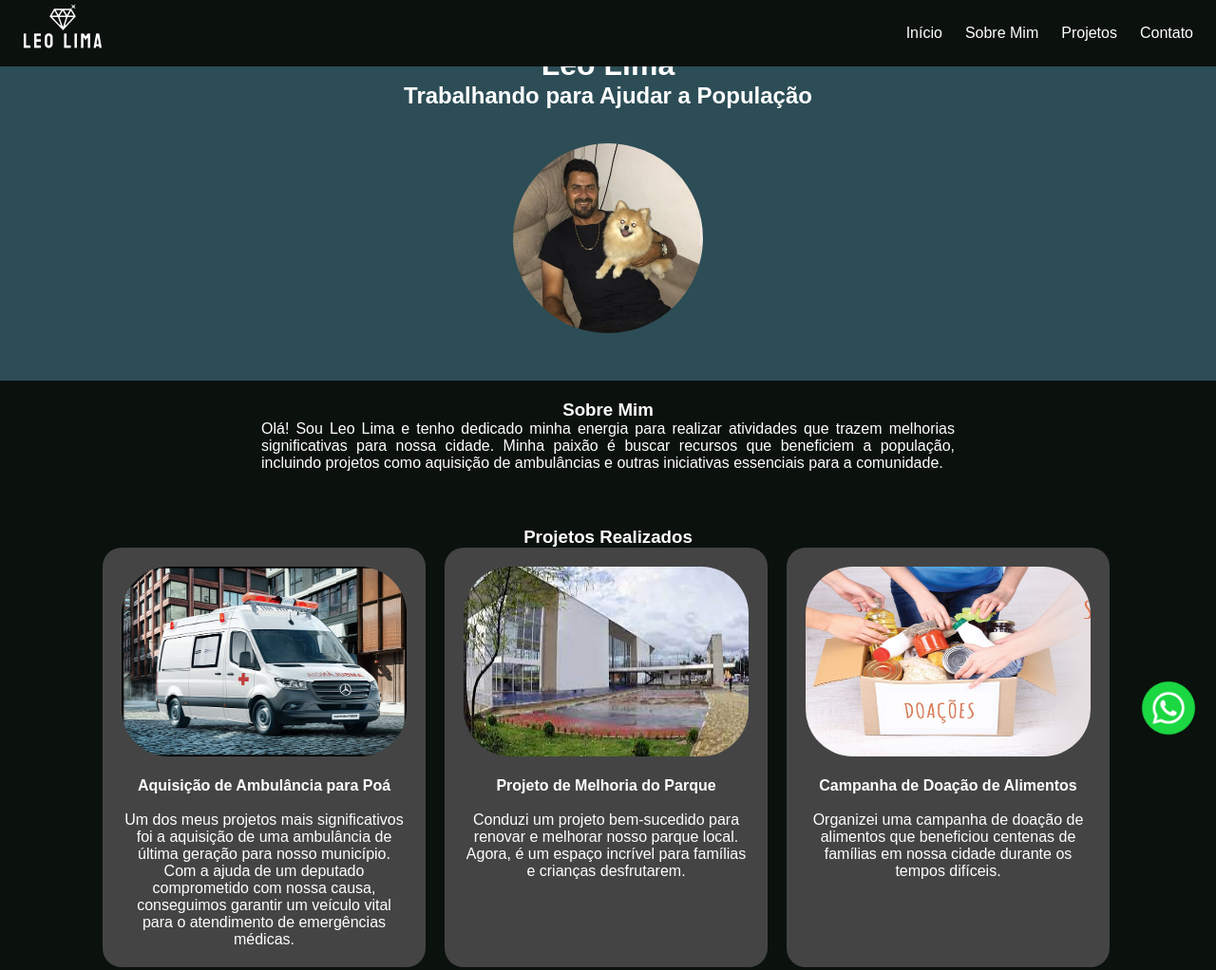
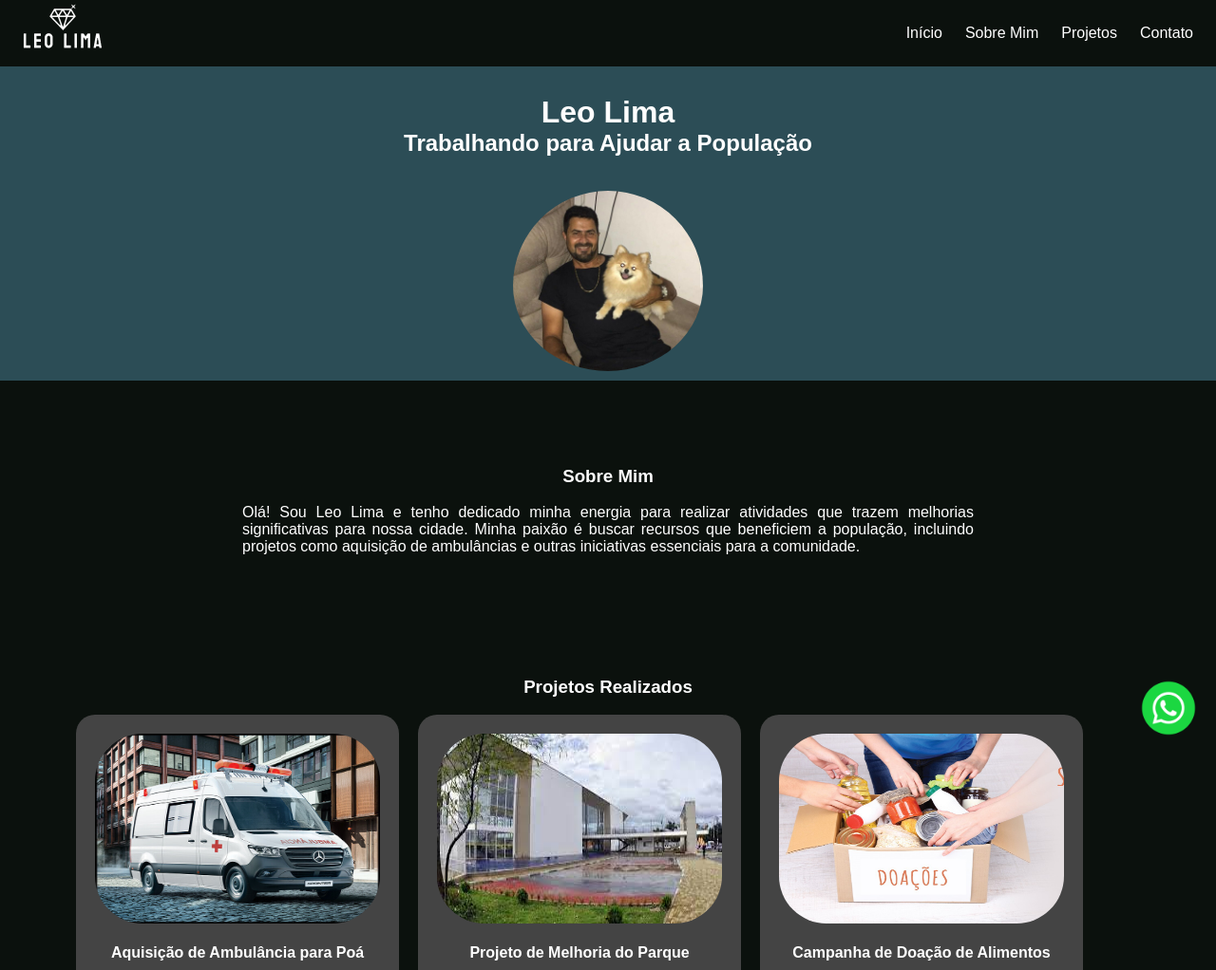
Before and after one commit to LeoAlvesDev/LeoLima, a plain HTML site: page index.html in a window 1280 px wide. Shown: the top 1022 px of the page at 95% size. Drawn offline with nearby package versions, Linux system fonts and the light colour scheme; a script that the page names is missing.

Commit message:
Commit2
Alterações na responsvidade e layout

```diff
--- a/styles.css
+++ b/styles.css
@@ -156,7 +156,7 @@ body {
 
 .header {
     text-align: center;
-    padding: 50px;
+    padding-top: 100px;
     background-color: #2c4d56;
 }
 
@@ -165,14 +165,17 @@ body {
     width: 200px;
     height: 200px;
     display: block;
+    padding-bottom: 10px;
     margin: 0 auto;
 }
 
 .container {
     max-width: 800px;
     margin: 0 auto;
-    padding: 20px;
+    padding-top: 90px;
+    padding-bottom: 20px;
     text-align: center;
+
 }
 
 .about,
```
Also changed, not shown: index.html (+2 -0 lines).
